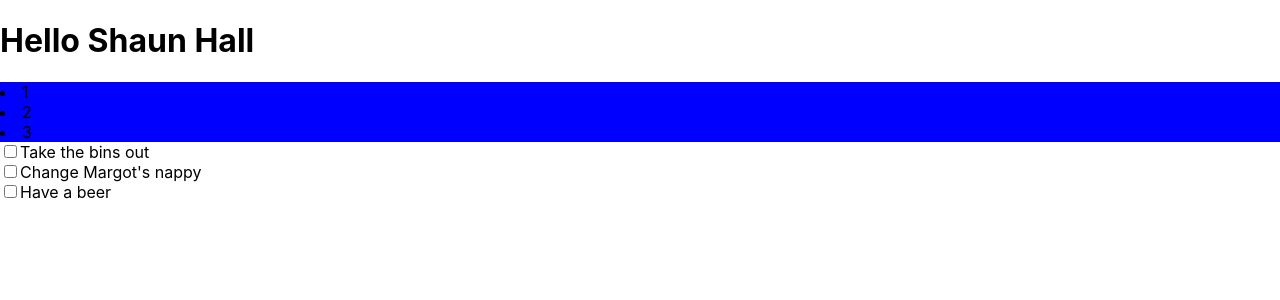
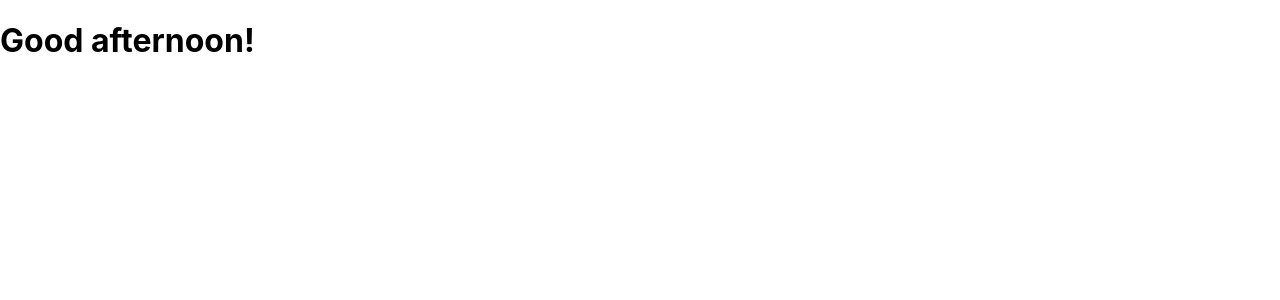
Before and after one commit to shdev2018/react_testing, a React (Create React App) app: page / in a window 1280 px wide. Shown: the top 300 px of the page. Built offline with nearby package versions, Linux system fonts and the light colour scheme.

Commit message:
More complex JS and interpolation.

```diff
--- a/src/App.js
+++ b/src/App.js
@@ -1,17 +1,24 @@
 import React from 'react';
-import ToDoList from './Components/ToDoList';
-import NavBar from './Components/NavBar';
 import './App.css';
 
 function App() {
-  const fName = "Shaun"
-  const lName = "Hall"
+  const date = new Date()
+  const hours = date.getHours()
+  let timeOfDay
+
+  if (hours < 12) {
+    timeOfDay = 'morning'
+  }
+  else if (hours >= 12 && hours < 17) {
+    timeOfDay = 'afternoon'
+  }
+  else {
+    timeOfDay = 'night'
+  }
 
   return (
     <div>
-      <h1>Hello { `${fName} ${lName}` }</h1>
-      <NavBar />
-      <ToDoList />
+      <h1>Good {timeOfDay}!</h1>
     </div>
   )
 }
```
